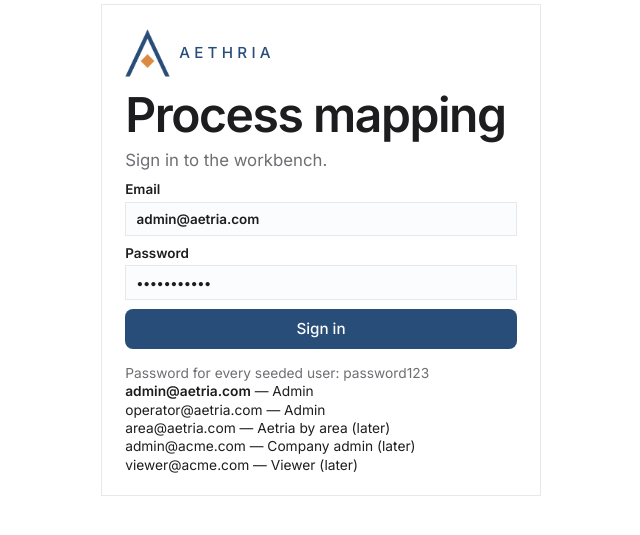
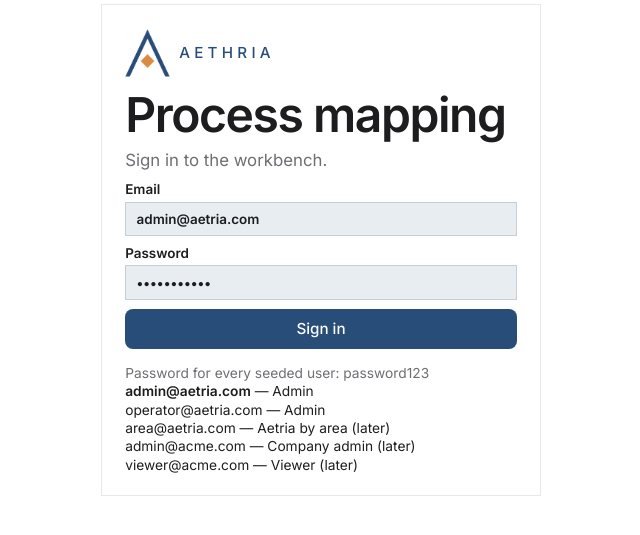
Before and after one commit to arjunajayasinghe/Cursor, a Flask app: page /login in a window 1280 px wide. Shown: the part 150-685 px from the top of the page, without its empty margins (319-959 px from the left). Run offline with Flask 3, Linux system fonts and the light colour scheme; parts of the project's set-up code (start-up, migrations or seed data) failed here and were passed over; some libraries are stand-ins or nearby versions.

Commit message:
Darken the text boxes a little.
The stream fields were almost white on the white cards. Give inputs and dropdowns a light cool-gray fill and a slightly darker edge, and leave the navy, orange, and Assign underlines as they are.

Co-authored-by: arjunaj <arjunaj@gmail.com>

```diff
--- a/aetria_app/static/css/styles.css
+++ b/aetria_app/static/css/styles.css
@@ -190,9 +190,10 @@ input, select, textarea {
   width: 100%;
   margin-top: 0.28rem;
   padding: 0.52rem 0.65rem;
-  border: 1px solid var(--line);
+  border: 1px solid #c5ced6;
   border-radius: 0;
-  background: #fbfcfd;
+  background: #e8edf2;
+  color: var(--ink);
 }
 input:focus, select:focus, textarea:focus { outline: 2px solid #f3ddc8; border-color: var(--teal); background-color: white; }
 textarea { resize: vertical; }
```
